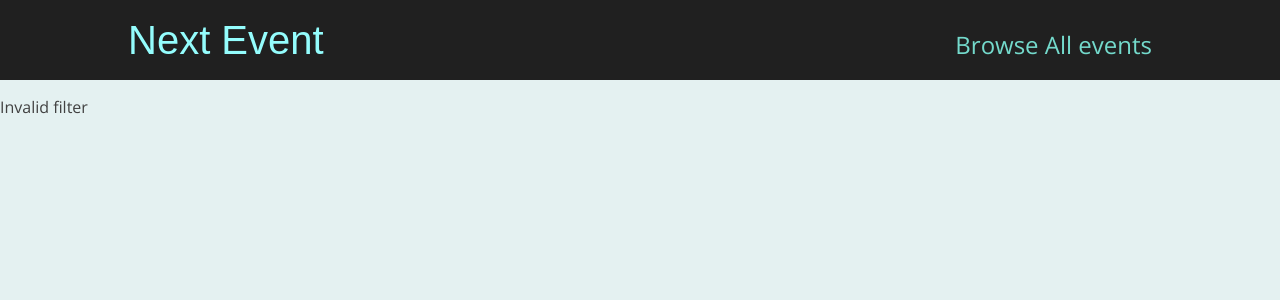
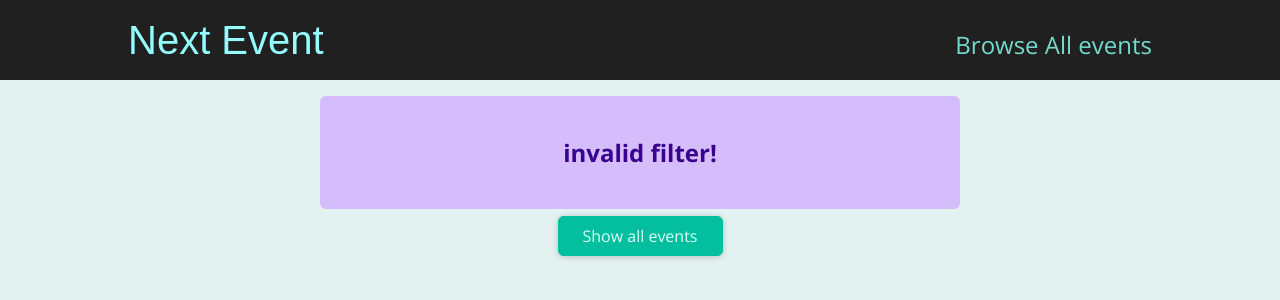
Before and after one commit to Price3258/next-page-router, a Next.js app in the folder prj-routing-starting-setup/: page /events/e2 in a window 1280 px wide. Shown: the top 300 px of the page. Built offline with nearby package versions, Linux system fonts and the light colour scheme.

Commit message:
262 최종단계

```diff
--- /dev/null
+++ b/prj-routing-starting-setup/components/events/results-title.js
@@ -0,0 +1,20 @@
+import Button from '../ui/button';
+import classes from './results-title.module.css';
+
+function ResultsTitle(props) {
+  const { date } = props;
+
+  const humanReadableDate = new Date(date).toLocaleDateString('en-US', {
+    month: 'long',
+    year: 'numeric',
+  });
+
+  return (
+    <section className={classes.title}>
+      <h1>Events in {humanReadableDate}</h1>
+      <Button link='/events'>Show all events</Button>
+    </section>
+  );
+}
+
+export default ResultsTitle;
--- /dev/null
+++ b/prj-routing-starting-setup/components/events/results-title.module.css
@@ -0,0 +1,6 @@
+.title {
+  margin: 2rem auto;
+  width: 90%;
+  max-width: 40rem;
+  text-align: center;
+}
--- /dev/null
+++ b/prj-routing-starting-setup/components/ui/error-alert.js
@@ -0,0 +1,7 @@
+import classes from './error-alert.module.css';
+
+function ErrorAlert(props) {
+  return <div className={classes.alert}>{props.children}</div>;
+}
+
+export default ErrorAlert;
--- /dev/null
+++ b/prj-routing-starting-setup/components/ui/error-alert.module.css
@@ -0,0 +1,12 @@
+.alert {
+  margin: 1rem auto;
+  padding: 1rem 2rem;
+  width: 90%;
+  max-width: 40rem;
+  background-color: #d5bdfc;
+  color: #38028d;
+  font-weight: bold;
+  font-size: 1.5rem;
+  text-align: center;
+  border-radius: 6px;
+}
--- a/prj-routing-starting-setup/pages/events/[...slug].js
+++ b/prj-routing-starting-setup/pages/events/[...slug].js
@@ -1,3 +1,7 @@
+import EventList from "@/components/events/event-list";
+import ResultsTitle from "@/components/events/results-title";
+import Button from "@/components/ui/button";
+import ErrorAlert from "@/components/ui/error-alert";
 import { getFilteredEvents } from "@/dummy-data";
 import { useRouter } from "next/router";
 import React from "react";
@@ -25,7 +29,16 @@
     numMonth < 1 ||
     numMonth > 12
   ) {
-    return <p>Invalid filter</p>;
+    return (
+      <>
+        <ErrorAlert>
+          <p>invalid filter!</p>
+        </ErrorAlert>
+        <div className="center">
+          <Button link="/events">Show all events</Button>
+        </div>
+      </>
+    );
   }
 
   const filteredEvents = getFilteredEvents({
@@ -34,12 +47,24 @@
   });
 
   if (!filteredEvents || filteredEvents.length === 0) {
-    return <p>No events found for the chosen filter!</p>;
+    return (
+      <>
+        <ErrorAlert>
+          <p>No events found for the chosen filter!</p>
+        </ErrorAlert>
+        <div className="center">
+          <Button link="/events">Show all events</Button>
+        </div>
+      </>
+    );
   }
+
+  const formattedDate = new Date(numYear, numMonth - 1);
 
   return (
     <div>
-      <h1>Filtered Events Page</h1>
+      <ResultsTitle date={formattedDate} />
+      <EventList items={filteredEvents} />
     </div>
   );
 }
```
Also changed, not shown: prj-routing-starting-setup/pages/events/[eventId].js (+6 -1 lines).
